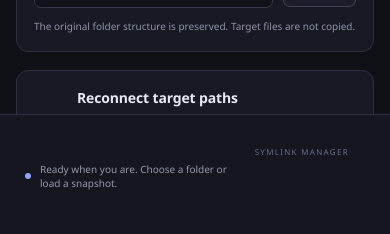
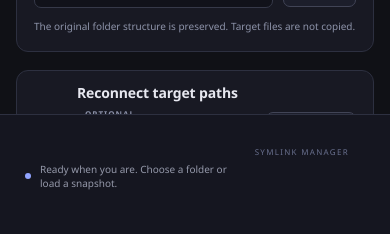
Before and after one commit to Danavans/SymLinkManager, a SvelteKit app: page / in a window 390 px wide. Both pictures are taken after a click on the button "Import & recreate". Shown: the part 608-842 px from the top of the page. Built offline with nearby package versions, Linux system fonts and the light colour scheme.

Commit message:
style(import): compact empty remap step

```diff
--- a/src/routes/+page.svelte
+++ b/src/routes/+page.svelte
@@ -815,7 +815,7 @@
               </p>
             </section>
           </div>
-          <section class="panel mapping-panel">
+          <section class="panel mapping-panel" class:has-rules={mappings.length > 0}>
             <div class="results-heading">
               <div class="section-label">
                 <span class="step">03</span>
@@ -1623,9 +1623,16 @@
   }
   .mapping-panel {
     margin-bottom: 18px;
+    padding-block: 12px;
+  }
+  .mapping-panel.has-rules {
+    padding-block: 16px;
   }
   .mapping-panel .results-heading {
     padding: 0;
+    margin-bottom: 0;
+  }
+  .mapping-panel.has-rules .results-heading {
     margin-bottom: 22px;
   }
   .mapping-panel .section-label {
@@ -1963,6 +1970,12 @@
     .panel {
       padding: 17px;
     }
+    .mapping-panel {
+      padding-block: 12px;
+    }
+    .mapping-panel.has-rules {
+      padding-block: 16px;
+    }
     .results,
     .preview-panel {
       padding: 0;
```
